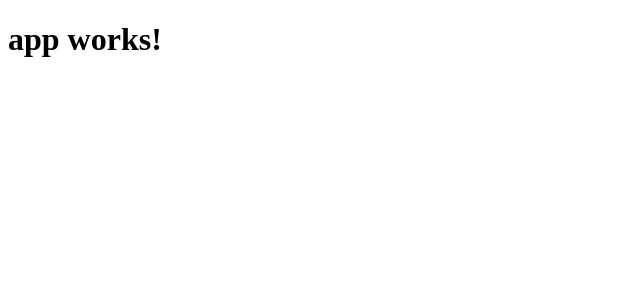
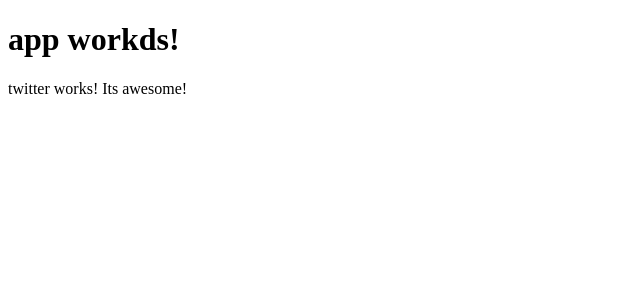
Before and after one commit to fxcosta/angular2rocks, an Angular app: page / in a window 1280 px wide. Shown: the top 300 px of the page, without its empty margins (0-640 px from the left). Built offline with nearby package versions, Linux system fonts and the light colour scheme.

Commit message:
first commit

```diff
--- a/src/app/app.component.html
+++ b/src/app/app.component.html
@@ -1,3 +1,5 @@
 <h1>
   {{title}}
 </h1>
+
+<app-twitter></app-twitter>
--- a/src/app/app.component.ts
+++ b/src/app/app.component.ts
@@ -6,5 +6,5 @@ import { Component } from '@angular/core';
   styleUrls: ['./app.component.css']
 })
 export class AppComponent {
-  title = 'app works!';
+  title = 'app workds!';
 }
--- a/src/app/app.module.ts
+++ b/src/app/app.module.ts
@@ -4,6 +4,7 @@ import { FormsModule } from '@angular/forms';
 import { HttpModule } from '@angular/http';
 
 import { AppComponent } from './app.component';
+import { TwitterModule } from './twitter/twitter.module';
 
 @NgModule({
   declarations: [
@@ -12,7 +13,8 @@ import { AppComponent } from './app.component';
   imports: [
     BrowserModule,
     FormsModule,
-    HttpModule
+    HttpModule,
+    TwitterModule
   ],
   providers: [],
   bootstrap: [AppComponent]
--- /dev/null
+++ b/src/app/twitter/twitter.component.html
@@ -0,0 +1,3 @@
+<p>
+  twitter works! Its awesome!
+</p>
--- /dev/null
+++ b/src/app/twitter/twitter.component.ts
@@ -0,0 +1,14 @@
+import { Component, OnInit } from '@angular/core';
+
+@Component({
+  selector: 'app-twitter',
+  templateUrl: './twitter.component.html',
+  styleUrls: ['./twitter.component.css']
+})
+
+export class TwitterComponent implements OnInit {
+
+  constructor() { }
+
+  ngOnInit() {}
+}
```
Also changed, not shown: src/app/twitter/twitter.module.ts (added, +16 -0 lines), src/app/twitter/twitter.component.css (added), 1 other file (tests, documents, lock files or other folders).
